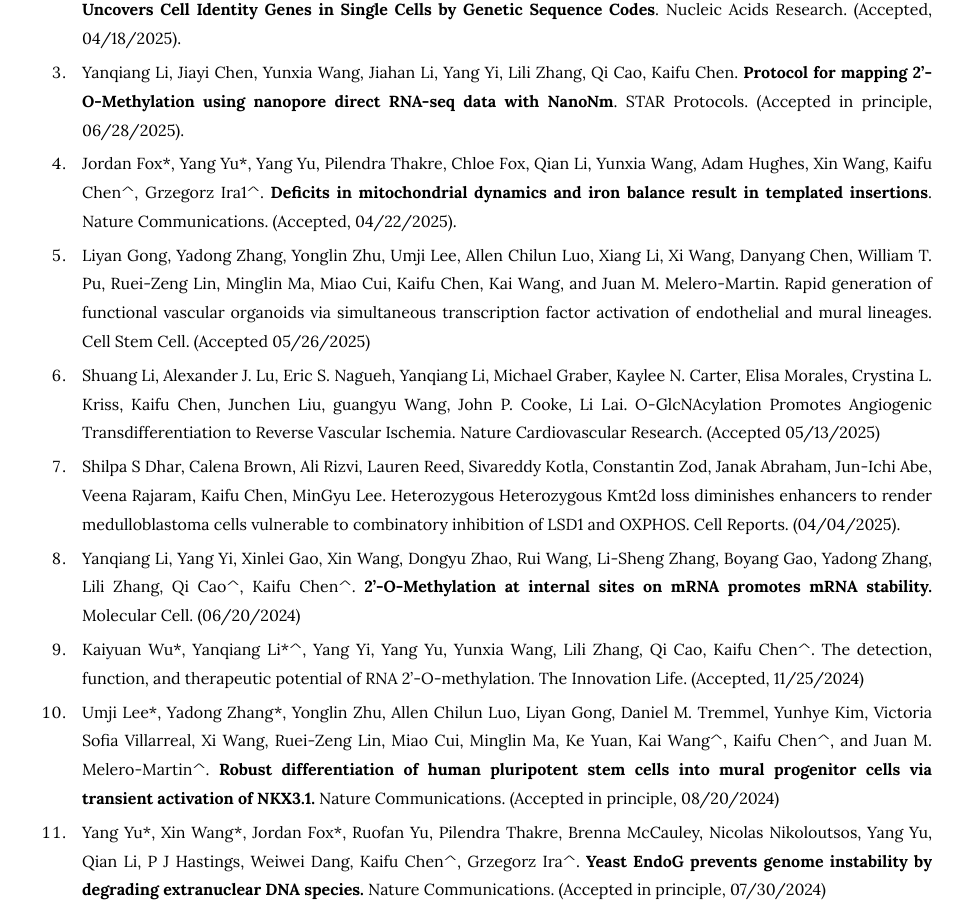
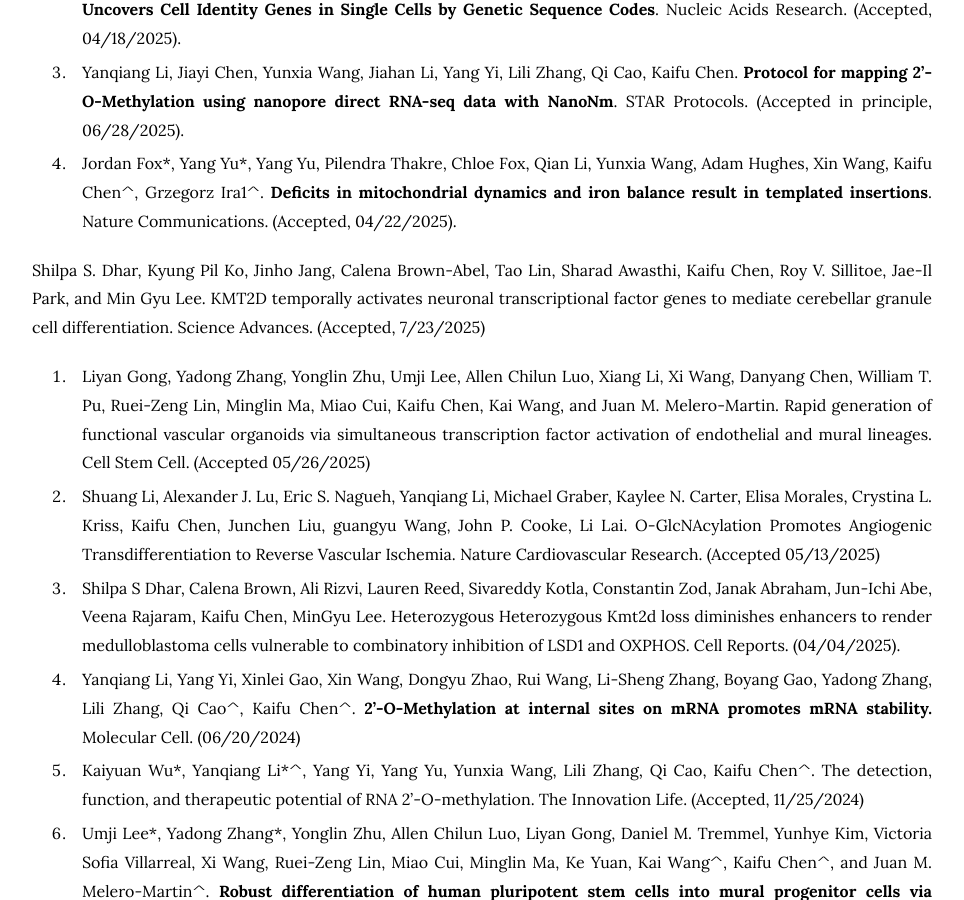
Before and after one commit to kaifuchenlab/kaifuchenlab.github.io, a Jekyll site: the page built from 3.publication/index.md, in a window 1280 px wide and 900 px high, scrolled down 703 px. Shown: the whole window, without its empty margins (158-1122 px from the left). Built offline with Jekyll 4.4.1, drawn with Linux system fonts in a browser that asks for light colours.

Commit message:
Update index.md

```diff
--- a/3.publication/index.md
+++ b/3.publication/index.md
@@ -23,6 +23,9 @@ Research Square.
 95. Yanqiang Li, Jiayi Chen, Yunxia Wang, Jiahan Li, Yang Yi, Lili Zhang, Qi Cao, Kaifu Chen. **Protocol for mapping 2’-O-Methylation using nanopore direct RNA-seq data with NanoNm**. STAR Protocols. (Accepted in principle, 06/28/2025).
 
 94. Jordan Fox\*, Yang Yu\*, Yang Yu, Pilendra Thakre, Chloe Fox, Qian Li, Yunxia Wang, Adam Hughes, Xin Wang, Kaifu Chen^, Grzegorz Ira1^. **Deficits in mitochondrial dynamics and iron balance result in templated insertions**. Nature Communications. (Accepted, 04/22/2025).
+
+
+Shilpa S. Dhar, Kyung Pil Ko, Jinho Jang, Calena Brown-Abel, Tao Lin, Sharad Awasthi, Kaifu Chen, Roy V. Sillitoe, Jae-Il Park, and Min Gyu Lee. KMT2D temporally activates neuronal transcriptional factor genes to mediate cerebellar granule cell differentiation. Science Advances. (Accepted, 7/23/2025)
 
 93. Liyan Gong, Yadong Zhang, Yonglin Zhu, Umji Lee, Allen Chilun Luo, Xiang Li, Xi Wang, Danyang Chen, William T. Pu, Ruei-Zeng Lin, Minglin Ma, Miao Cui, Kaifu Chen, Kai Wang, and Juan M. Melero-Martin. Rapid generation of functional vascular organoids via simultaneous transcription factor activation of endothelial and mural lineages. Cell Stem Cell. (Accepted 05/26/2025)
 
```
